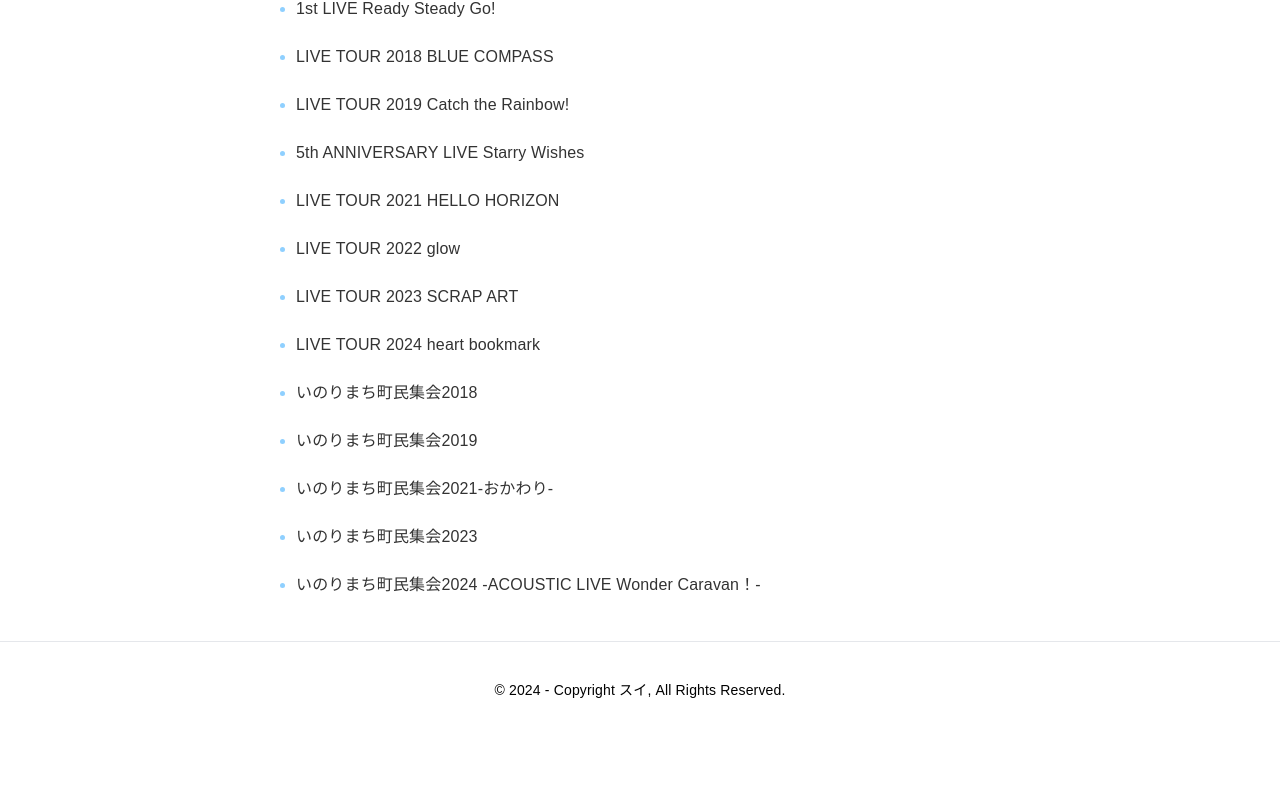
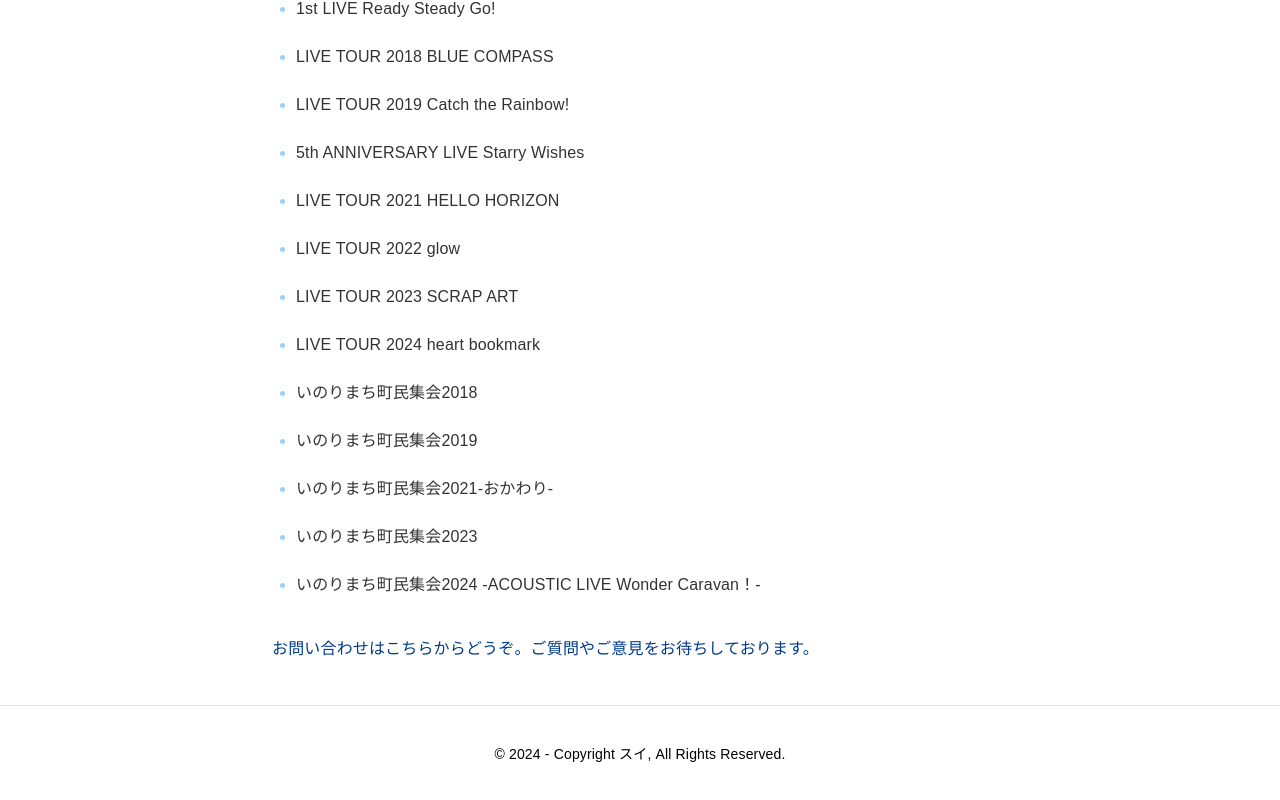
Before and after one commit to Suntory-Y-Water/inori-track, a Next.js app: page / in a window 1280 px wide. Shown: the part 528-1328 px from the top of the page. Before the commit the page ends 1265 px from the top, so only its background shows below. Built offline with nearby package versions, Linux system fonts and the light colour scheme.

Commit message:
feat: 問い合わせページ作成

```diff
--- /dev/null
+++ b/src/app/(list)/contact/page.tsx
@@ -0,0 +1,19 @@
+export default function Contact() {
+  return (
+    <div>
+      <h1 className='pb-4 font-bold text-2xl'>お問い合わせ</h1>
+      <p className='mb-4'>
+        ご質問やご意見がございましたら、以下のGoogleフォームからお問い合わせください。
+      </p>
+      <div className='w-full max-w-2xl'>
+        <iframe
+          src='https://docs.google.com/forms/d/e/1FAIpQLScIyA0COtOlBMADz6kJxMEZ2QN2MQrwdk6tZOXshbdZuAH13Q/viewform?embedded=true'
+          className='w-full h-[80vh]'
+          title='お問い合わせフォーム'
+        >
+          読み込んでいます…
+        </iframe>
+      </div>
+    </div>
+  );
+}
--- a/src/app/(list)/layout.tsx
+++ b/src/app/(list)/layout.tsx
@@ -4,7 +4,7 @@ type Props = {
 
 export default function RootLayout({ children }: Props) {
   return (
-    <main className='mx-auto w-full px-4 max-w-[768px] py-6 text-baseblack flex flex-col items-center'>
+    <main className='mx-auto w-full px-4 max-w-[768px] py-6 text-baseblack flex flex-col items-center flex-1 min-h-screen'>
       {children}
     </main>
   );
--- a/src/app/(list)/page.tsx
+++ b/src/app/(list)/page.tsx
@@ -41,6 +41,13 @@ export default function Home() {
               ))}
             </ul>
           </div>
+          <div className='py-4'>
+            <Link href='/contact'>
+              <p className='text-primary-foreground hover:underline'>
+                お問い合わせはこちらからどうぞ。ご質問やご意見をお待ちしております。
+              </p>
+            </Link>
+          </div>
         </div>
       </div>
     </div>
--- a/src/app/Footer.tsx
+++ b/src/app/Footer.tsx
@@ -1,6 +1,6 @@
 export default function Footer() {
   return (
-    <footer className='border-t text-sm md:h-24'>
+    <footer className='border-t text-sm md:h-24 flex-shrink-0'>
       <div className='mx-auto max-w-[1024px] flex h-full flex-col justify-center gap-4 p-4 text-center'>
         <p>© {new Date().getFullYear()} - Copyright スイ, All Rights Reserved.</p>
       </div>
--- a/src/app/layout.tsx
+++ b/src/app/layout.tsx
@@ -33,7 +33,7 @@ export default function RootLayout({
 }>) {
   return (
     <html lang='ja'>
-      <body>
+      <body className='flex flex-col min-h-screen'>
         <Header />
         {children}
         <Footer />
```
Also changed, not shown: 1 other file (tests, documents, lock files or other folders).
